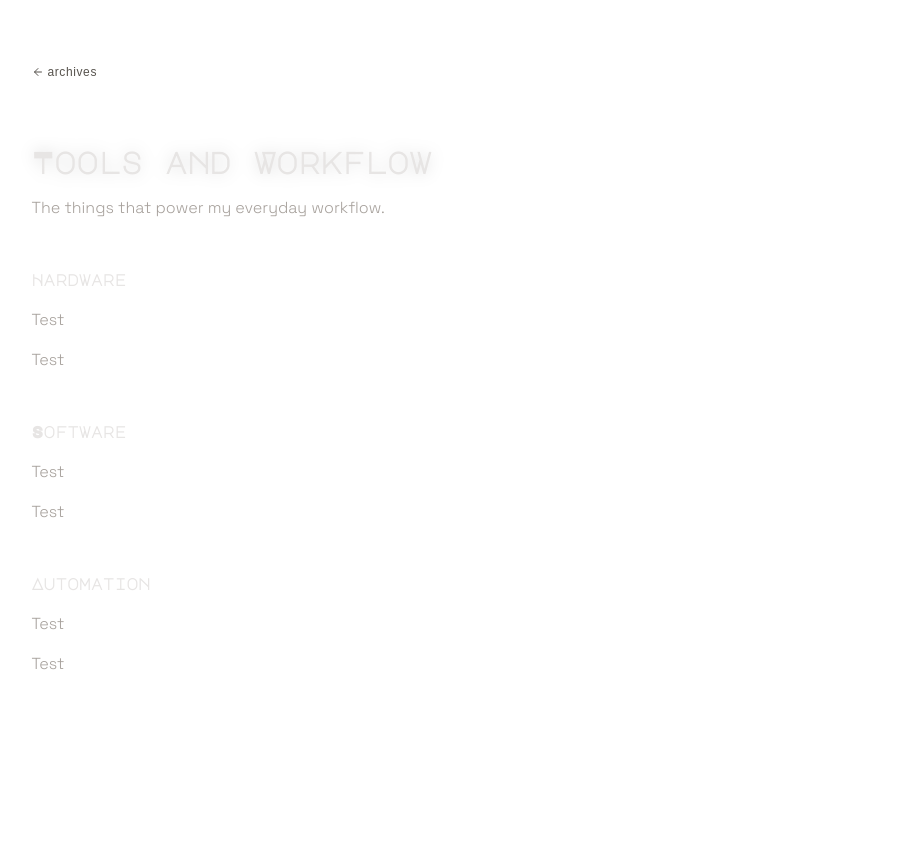
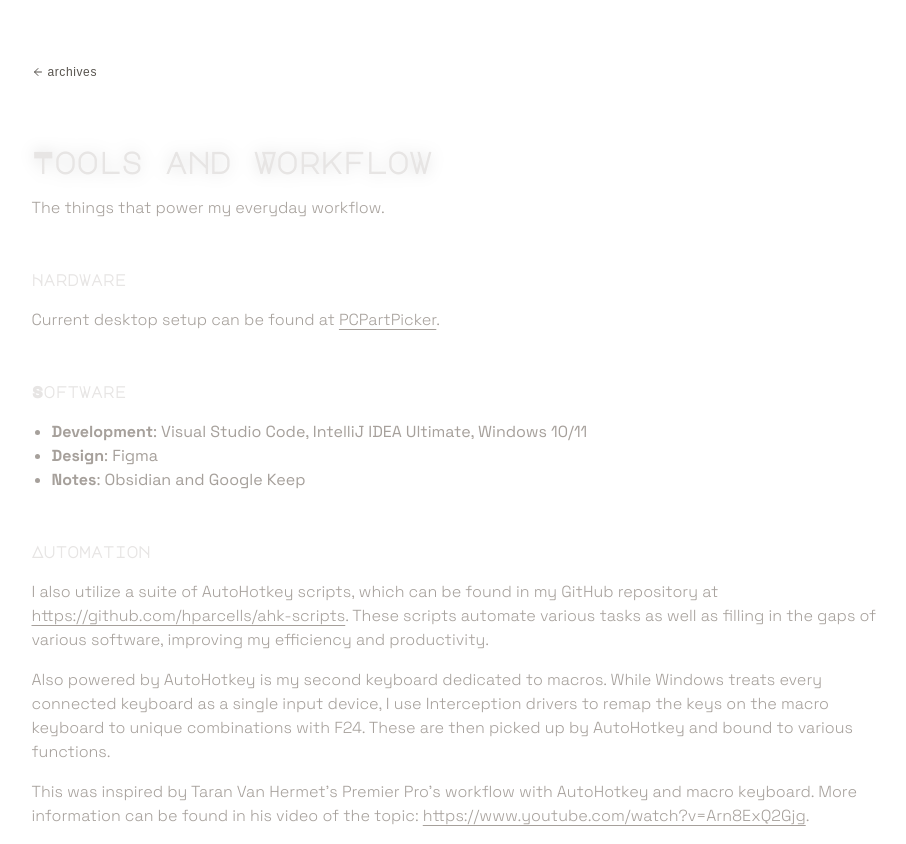
Before and after one commit to hparcells/the-archives, a Next.js app: page /tools in a window 1280 px wide. Shown: the whole page, without its empty margins (169-1075 px from the left). Before the commit the page ends 800 px from the top, so only its background shows below. Built offline with nearby package versions, Linux system fonts and the light colour scheme; a web font is replaced by a local one.

Commit message:
feat: Tools page.

```diff
--- a/cspell.json
+++ b/cspell.json
@@ -5,9 +5,11 @@
         "Chaz",
         "Chloé",
         "doesn",
+        "Hermet",
         "hparcells",
         "hunterparcells",
         "Parcells",
+        "Taran",
         "Tibb",
         "vercel"
     ]
--- a/src/app/tools/page.tsx
+++ b/src/app/tools/page.tsx
@@ -8,18 +8,62 @@
     >
       <section className='stack-4'>
         <h2>Hardware</h2>
-        <p>Test</p>
-        <p>Test</p>
+        <p>
+          Current desktop setup can be found at{' '}
+          <a
+            href='https://pcpartpicker.com/user/hparcells/saved/#view=qccBqs'
+            target='_blank'
+          >
+            PCPartPicker
+          </a>
+          .
+        </p>
       </section>
       <section className='stack-4'>
         <h2>Software</h2>
-        <p>Test</p>
-        <p>Test</p>
+        <ul>
+          <li>
+            <strong>Development</strong>: Visual Studio Code, IntelliJ IDEA Ultimate, Windows 10/11
+          </li>
+          <li>
+            <strong>Design</strong>: Figma
+          </li>
+          <li>
+            <strong>Notes</strong>: Obsidian and Google Keep
+          </li>
+        </ul>
       </section>
       <section className='stack-4'>
         <h2>Automation</h2>
-        <p>Test</p>
-        <p>Test</p>
+        <p>
+          I also utilize a suite of AutoHotkey scripts, which can be found in my GitHub repository
+          at{' '}
+          <a
+            href='https://github.com/hparcells/ahk-scripts'
+            target='_blank'
+          >
+            https://github.com/hparcells/ahk-scripts
+          </a>
+          . These scripts automate various tasks as well as filling in the gaps of various software,
+          improving my efficiency and productivity.
+        </p>
+        <p>
+          Also powered by AutoHotkey is my second keyboard dedicated to macros. While Windows treats
+          every connected keyboard as a single input device, I use Interception drivers to remap the
+          keys on the macro keyboard to unique combinations with F24. These are then picked up by
+          AutoHotkey and bound to various functions.
+        </p>
+        <p>
+          This was inspired by Taran Van Hermet&apos;s Premier Pro&apos;s workflow with AutoHotkey
+          and macro keyboard. More information can be found in his video of the topic:{' '}
+          <a
+            href='https://www.youtube.com/watch?v=Arn8ExQ2Gjg'
+            target='_blank'
+          >
+            https://www.youtube.com/watch?v=Arn8ExQ2Gjg
+          </a>
+          .
+        </p>
       </section>
     </PageLayout>
   );
```
